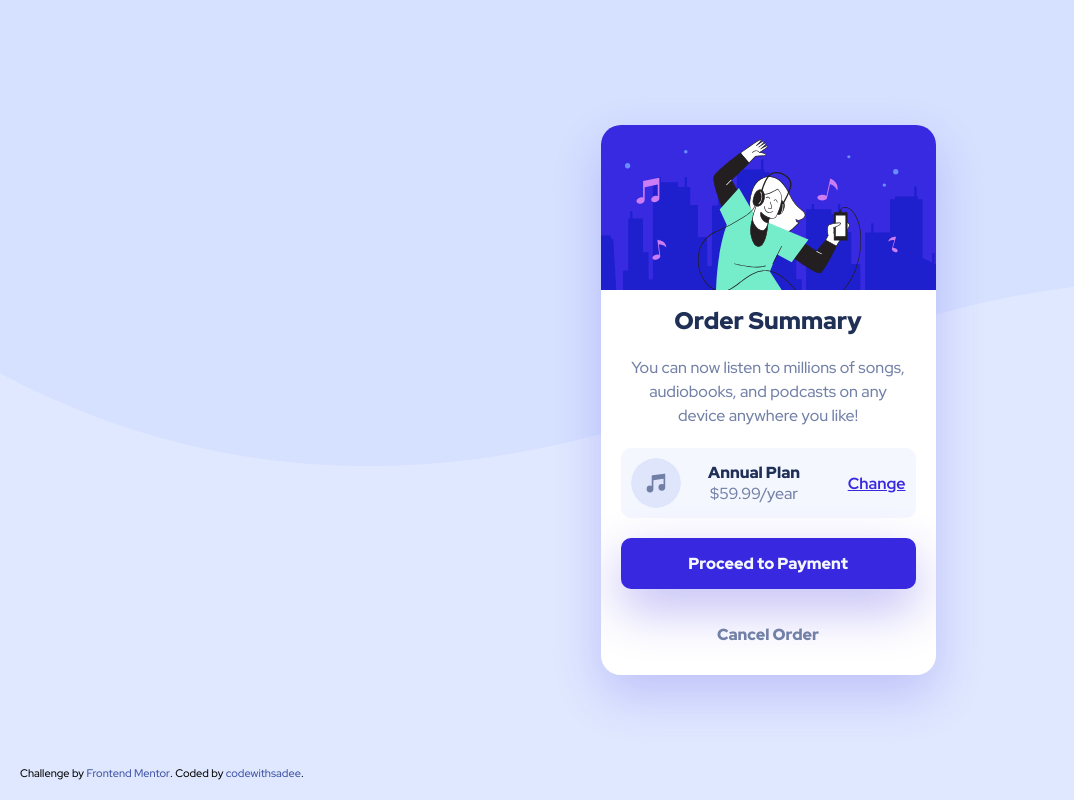
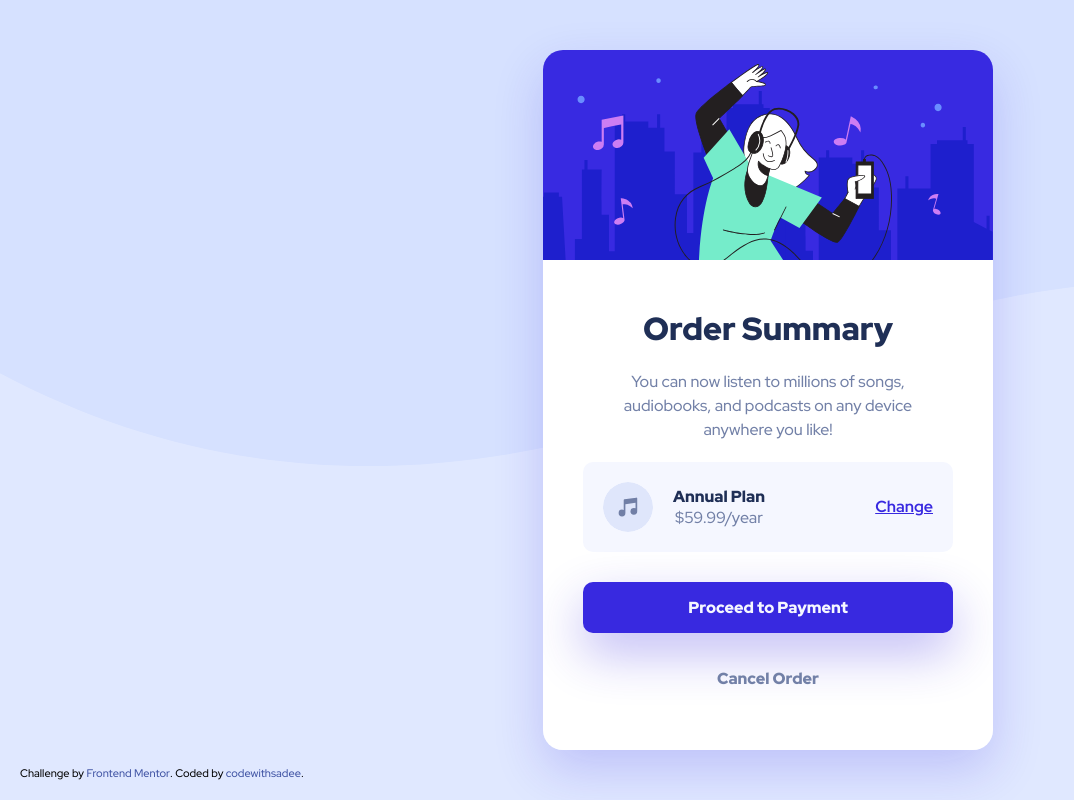
Before and after one commit to codewithsadee/order-summary, a plain HTML site: page index.html in a window 1536 px wide. Shown: the whole page, without its empty margins (0-1074 px from the left). Drawn offline with Linux system fonts and the light colour scheme.

Commit message:
update initial

```diff
--- a/index.html
+++ b/index.html
@@ -20,17 +20,17 @@
 </head>
 
 <body>
-  <div class="container">
+  <div class="container" role="main">
 
-    <div class="card">
+    <div class="card" role="dialog">
 
       <div class="card__header">
-        <img src="./images/illustration-hero.svg" alt="">
+        <img src="./images/illustration-hero.svg" alt="card header hero">
       </div>
 
       <div class="card__body">
         <div class="card__body__title">
-          <h2>Order Summary</h2>
+          <h1 role="heading">Order Summary</h1>
         </div>
 
         <div class="card__body__desc">
@@ -42,25 +42,27 @@
 
         <div class="card__pricing">
 
+          <div class="card__pricing__header">
             <div class="card__pricing__img">
-            <img src="./images/icon-music.svg" alt="">
+              <img src="./images/icon-music.svg" alt="music icon">
             </div>
 
             <div class="card__pricing__desc">
               <p class="card__pricing__plan">Annual Plan</p>
               <p class="card__pricing__price">$59.99/year</p>
             </div>
+          </div>
 
-          <div class="btn--regular">
+          <div class="btn--regular" role="button">
             <a href="#">Change</a>
           </div>
         </div>
 
-        <div class="btn--primery">
+        <div class="btn--primery" role="button">
           <a href="#">Proceed to Payment</a>
         </div>
 
-        <div class="btn--secondery">
+        <div class="btn--secondery" role="button">
           <a href="">Cancel Order</a>
         </div>
       </div>
@@ -69,7 +71,7 @@
 
 
 
-    <div class="attribution">
+    <div class="attribution" role="doc-footnote">
       Challenge by <a href="https://www.frontendmentor.io?ref=challenge" target="_blank">Frontend Mentor</a>.
       Coded by <a href="https://github.com/codewithsadee" target="_blank">codewithsadee</a>.
     </div>
--- a/style.css
+++ b/style.css
@@ -29,6 +29,7 @@ a {
   --font-bold: 700;
   --font-bolder: 900;
   --card-body-margin: 20px;
+  --card-body-margin-desktop: 30px;
 }
 
 /* index page start here  */
@@ -77,7 +78,7 @@ a {
   margin-bottom: var(--card-body-margin);
 }
 
-.card__body__title h2{
+.card__body__title h1{
   color: var(--dark-blue);
   font-weight: var(--font-bolder);
 }
@@ -103,6 +104,12 @@ a {
   background: var(--very-pale-blue);
 }
 
+.card__pricing__header {
+  display: flex;
+  justify-content: flex-start;
+  align-items: center;
+}
+
 .card__pricing__img {
   height: 50px;
   width: 50px;
@@ -117,7 +124,7 @@ a {
 }
 
 .card__pricing__desc {
-  margin-right: 20px;
+  margin-left: 20px;
 }
 
 .card__pricing__plan {
@@ -192,4 +199,18 @@ a {
     background-size: 100%;
     background-position: top;
   }
+
+  .card {
+    width: 450px;
+    height: 700px;
+  }
+
+  .card__body {
+    padding: 40px;
+  }
+
+  .card__pricing {
+    margin-bottom: var(--card-body-margin-desktop);
+    padding: 20px;
+  }
 }
```
Lines whose indentation alone changed are shown as unchanged.
